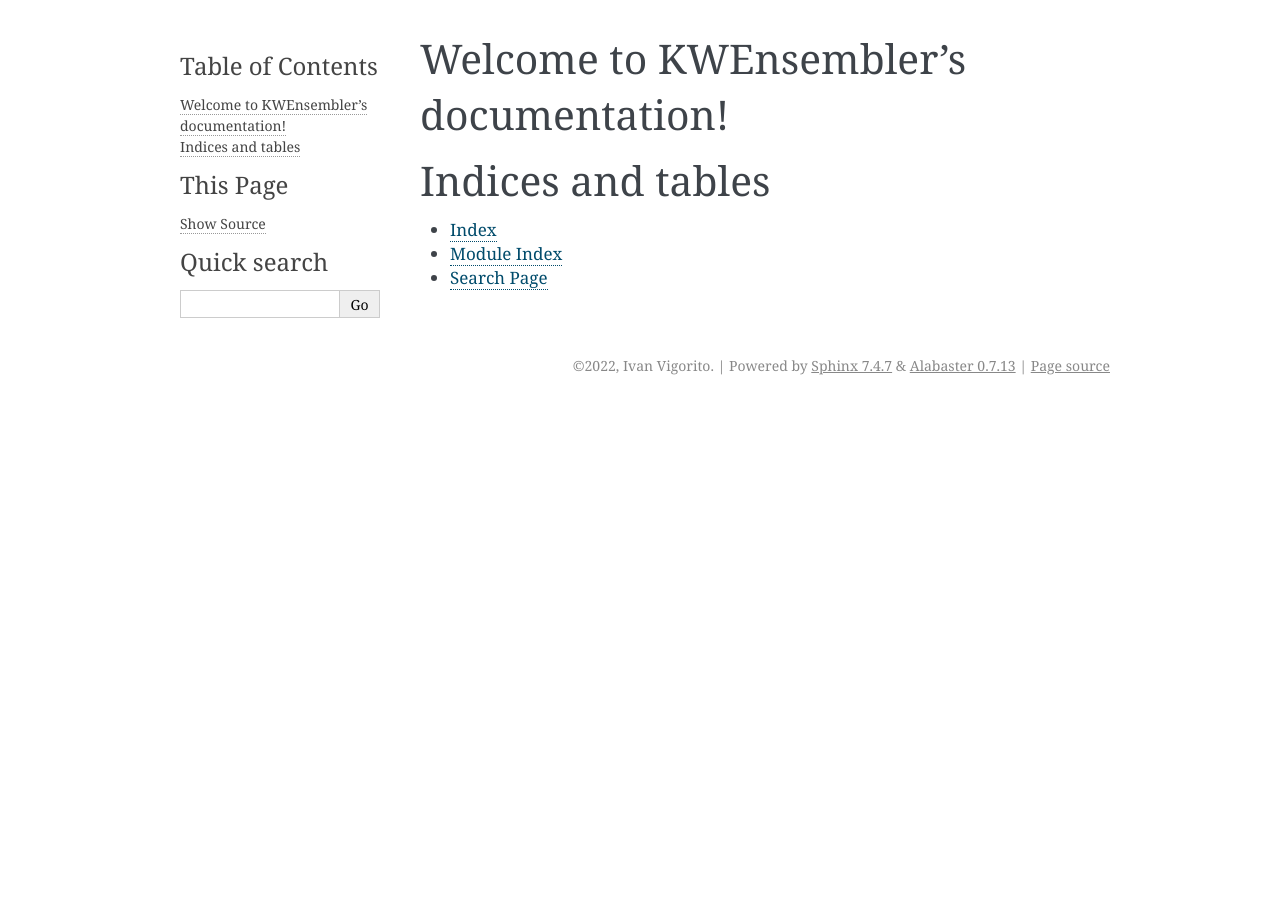
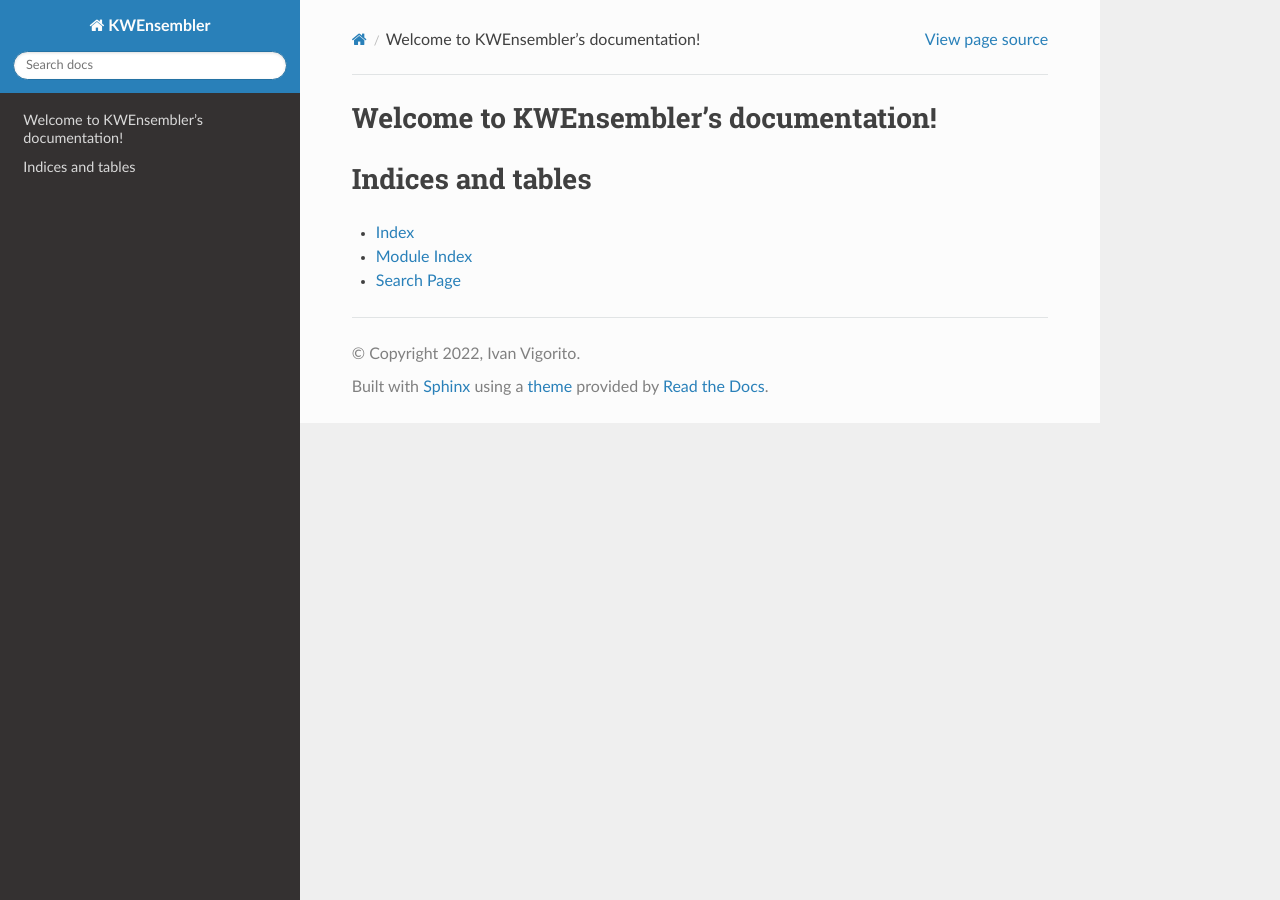
Before and after one commit to IvanVigor/Local-Fusion-Dynamic-Weighted-Ensemble, a Sphinx documentation site: the page built from docs/source/index.rst, in a window 1280 px wide. Built offline with Sphinx 7.4.7 and the Read the Docs theme 2.0.0, drawn with Linux system fonts in a browser that asks for light colours.

Commit message:
documentstion

```diff
--- a/docs/source/conf.py
+++ b/docs/source/conf.py
@@ -5,6 +5,10 @@
 
 # -- Project information -----------------------------------------------------
 # https://www.sphinx-doc.org/en/master/usage/configuration.html#project-information
+
+import os
+import sys
+sys.path.insert(0, os.path.abspath('../../src/ensemblem/'))
 
 project = 'KWEnsembler'
 copyright = '2022, Ivan Vigorito'
@@ -24,5 +28,5 @@ exclude_patterns = []
 # -- Options for HTML output -------------------------------------------------
 # https://www.sphinx-doc.org/en/master/usage/configuration.html#options-for-html-output
 
-html_theme = 'alabaster'
+html_theme = 'sphinx_rtd_theme'
 html_static_path = ['_static']
--- a/docs/source/index.rst
+++ b/docs/source/index.rst
@@ -1,5 +1,5 @@
 .. KWEnsembler documentation master file, created by
-   sphinx-quickstart on Fri Oct 14 18:06:54 2022.
+   sphinx-quickstart on Sun Oct 16 17:44:04 2022.
    You can adapt this file completely to your liking, but it should at least
    contain the root `toctree` directive.
 
```
